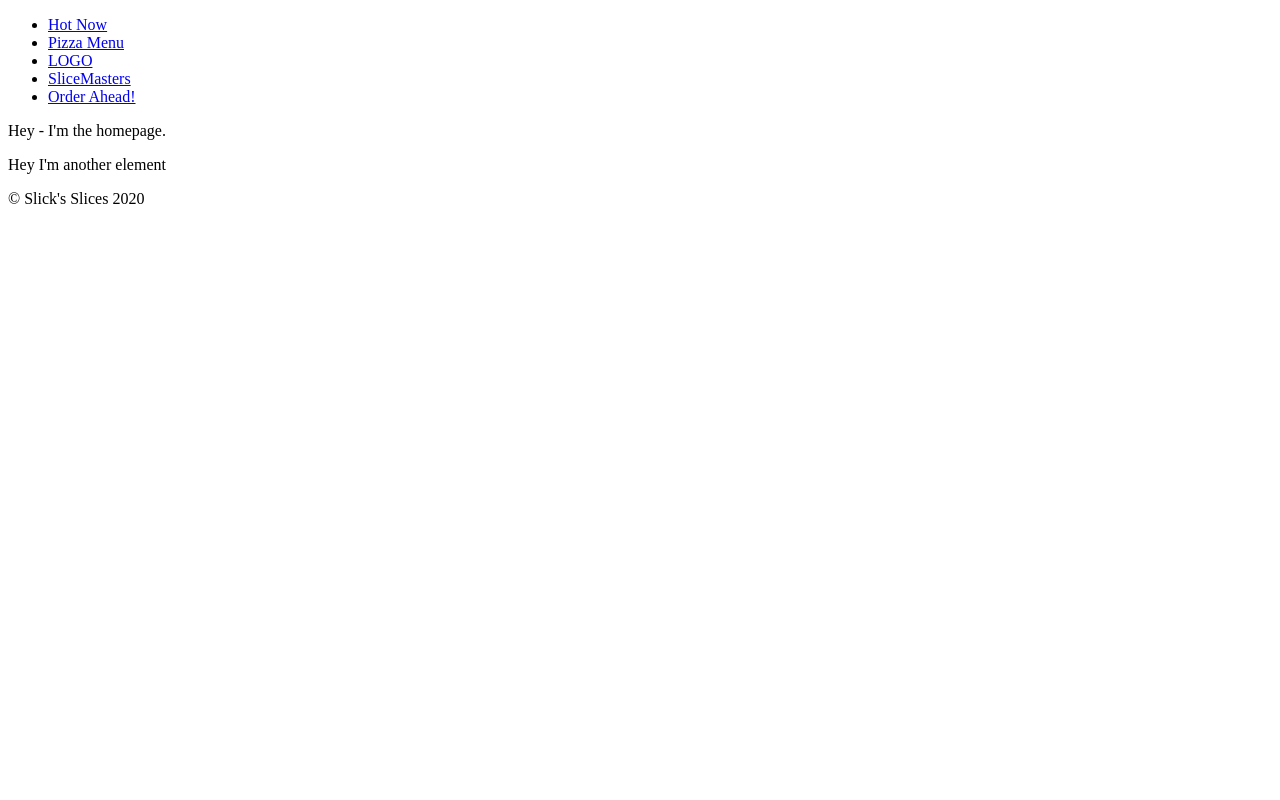
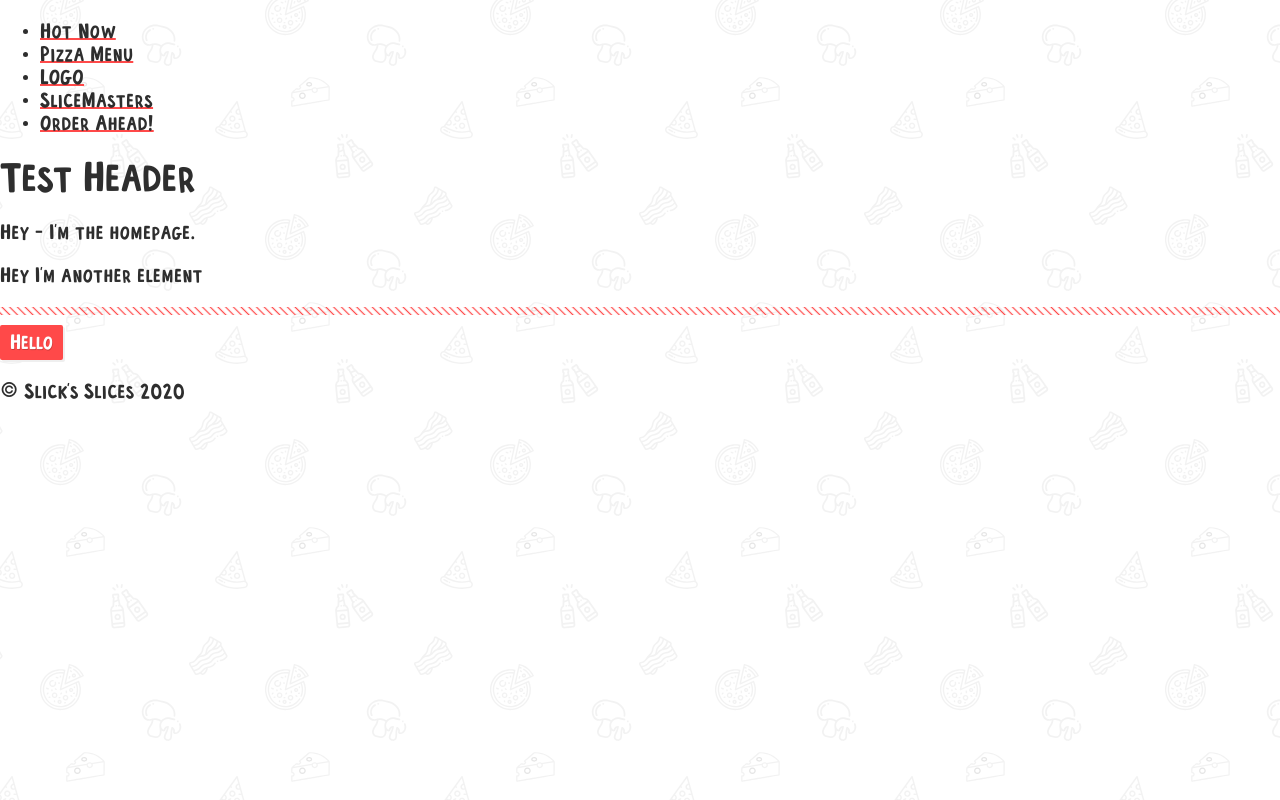
Before and after one commit to sudosoph/gatsby-react, a Gatsby site in the folder gatsby/: page / in a window 1280 px wide. Built offline with nearby package versions, Linux system fonts and the light colour scheme; Gatsby itself is replaced by a stand-in of ours.

Commit message:
Added typography and custom font

```diff
--- a/gatsby/src/components/Layout.js
+++ b/gatsby/src/components/Layout.js
@@ -1,10 +1,15 @@
 import React from 'react';
 import Footer from './Footer';
 import Nav from './Nav';
+import 'normalize.css';
+import GlobalStyles from '../styles/GlobalStyles';
+import Typography from '../styles/Typography';
 
 export default function Layout({ children }) {
   return (
     <div>
+      <GlobalStyles />
+      <Typography />
       <Nav />
       {children}
       <Footer />
--- a/gatsby/src/pages/index.js
+++ b/gatsby/src/pages/index.js
@@ -3,8 +3,11 @@ import React from 'react';
 export default function HomePage() {
   return (
     <>
+      <h1>Test Header</h1>
       <p>Hey - I'm the homepage.</p>
       <p>Hey I'm another element</p>
+      <hr />
+      <button type="button">Hello</button>
     </>
   );
 }
--- /dev/null
+++ b/gatsby/src/styles/GlobalStyles.js
@@ -0,0 +1,89 @@
+import { createGlobalStyle } from 'styled-components';
+import bg from '../assets/images/bg.svg';
+import stripes from '../assets/images/stripes.svg';
+
+const GlobalStyles = createGlobalStyle`
+    :root {
+        --red: #FF4949;
+        --black: #2E2E2E;
+        --yellow: #ffc600;
+        --white: #fff;
+        --grey: #efefef;
+    }
+html {
+    background-image: url(${bg});
+    background-size: 450px;
+    background-attachment: fixed;
+    font-size: 10px;
+}
+
+body {
+    font-size: 2rem;
+}
+
+fieldset {
+    border-color: rgba(0,0,0,0.1);
+    border-width: 1px;
+}
+
+button {
+    background: var(--red);
+    color: white;
+    border: 0;
+    padding: 0.6rem 1rem;
+    border-radius: 2px;
+    cursor: pointer;
+    --cast: 2px;
+    box-shadow: var(--cast) var(--cast) 0 var(--grey);
+    text-shadow: 0.5px 0.5px 0 rgba(0,0,0,0.2);
+    transition: all 0.2s;
+    &:hover {
+        --cast: 4px;
+    }
+}
+
+.gatsby-image-wrapper img[src*=base64\\,] {
+    image-rendering: -moz-crisp-edges;
+    image-rendering: pixelated;
+}
+
+/* Scrollbar Styles */
+body::-webkit-scrollbar {
+    width: 12px;
+}
+
+html {
+    scrollbar-width: thin;
+    scrollbar-color: var(--red) var(--white);
+}
+
+body::-webkit-scrollbar-track {
+    background: var(--white);
+}
+
+body::-webkit-scrollbar-thumb {
+    background-color: var(--red);
+    border-radius: 6px;
+    border: 3px solid var(--white);
+}
+
+hr {
+    border: 0;
+    height: 8px;
+    background-image: url(${stripes});
+    background-size: 1500px;
+}
+
+img {
+    max-width :100%;
+}
+
+.tilt {
+    transform: rotate(-2deg);
+    position: relative;
+    display: inline-block;
+}
+
+`;
+
+export default GlobalStyles;
--- /dev/null
+++ b/gatsby/src/styles/Typography.js
@@ -0,0 +1,49 @@
+import { createGlobalStyle } from 'styled-components';
+
+import font from '../assets/fonts/frenchfries.woff';
+
+const Typography = createGlobalStyle`
+    @font-face {
+        font-family: FrenchFries;
+        src: url(${font});
+    }
+    html {
+        font-family: FrenchFries, --apple-system, BlinkMacSystemFont, 'Segoe UI', Roboto, Oxygen, Ubuntu, Cantarell, 'Open Sans', 'Helvetica Neue', sans-serif, -apple-system, BlinkMacSystemFont, 'Segoe UI', Roboto, Oxygen, Ubuntu, Cantarell, 'Open Sans', 'Helvetica Neue', sans-serif;
+        color: var(--black);
+    }
+    p, li {
+        letter-spacing: 0.5px;
+    }
+
+    h1,h2,h3,h4,h5,h6 {
+        font-weight: normal;
+        margin: 0;
+    }
+
+    a {
+        color: var(--black);
+        text-decoration-color: var(--red);
+        /* Turn off overlines and underlines so Chrome renders correctly */
+        text-decoration-skip-ink: none;
+    }
+
+    mark, .mark {
+        background: var(--yellow);
+        padding: 0 2px 2px 2px;
+        margin: 0;
+        display: inline;
+        line-height: 1;
+    }
+
+    .center {
+        text-align: center;
+    }
+
+    .tilt {
+        transform: rotate(-2deg);
+    }
+}
+
+`;
+
+export default Typography;
```
